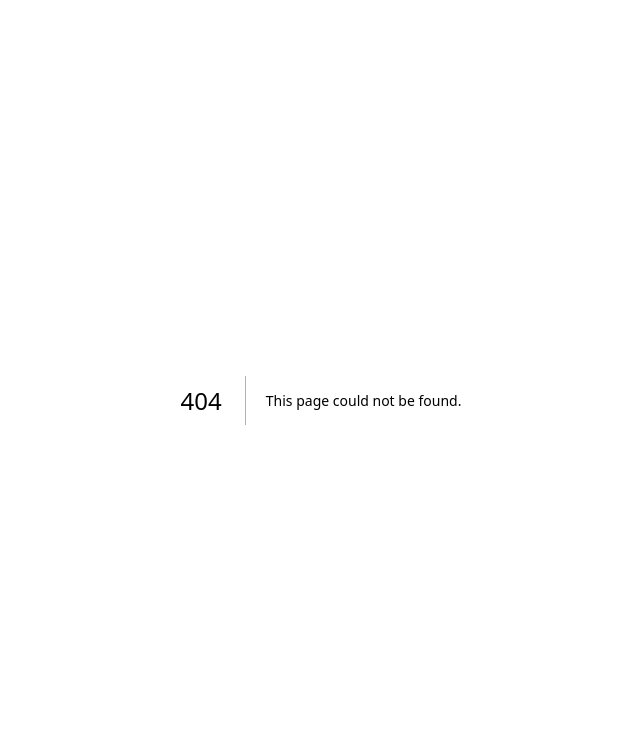
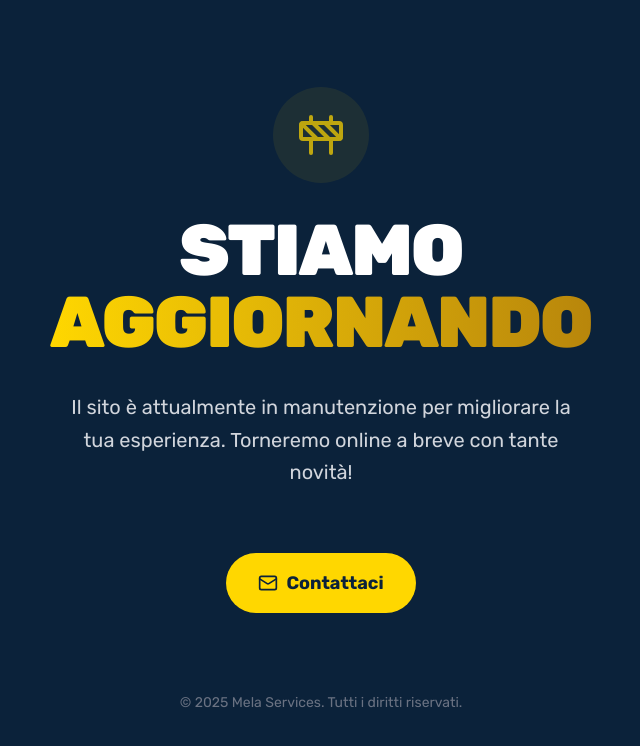
Before and after one commit to oddo99/Mela-vercel, a Next.js app: page /maintenance in a window 1280 px wide. Before the commit this address had no page. Shown: the top 746 px of the page, without its empty margins (319-959 px from the left). Built offline with nearby package versions, Linux system fonts and the light colour scheme.

Commit message:
Add Maintenance Mode and Analytics

```diff
--- a/package.json
+++ b/package.json
@@ -9,6 +9,7 @@
     "lint": "eslint"
   },
   "dependencies": {
+    "@vercel/analytics": "^1.5.0",
     "@vercel/speed-insights": "^1.2.0",
     "clsx": "^2.1.1",
     "framer-motion": "^12.23.24",
--- a/src/app/layout.tsx
+++ b/src/app/layout.tsx
@@ -2,6 +2,7 @@ import type { Metadata } from "next";
 import { Rubik } from "next/font/google";
 import "./globals.css";
 import { SpeedInsights } from "@vercel/speed-insights/next";
+import { Analytics } from "@vercel/analytics/next";
 
 const rubik = Rubik({
   variable: "--font-rubik",
@@ -25,6 +26,7 @@ export default function RootLayout({
       >
         {children}
         <SpeedInsights />
+        <Analytics />
       </body>
     </html>
   );
--- /dev/null
+++ b/src/app/maintenance/page.tsx
@@ -0,0 +1,44 @@
+import React from "react";
+import { Button } from "@/components/ui/Button";
+import { FadeIn } from "@/components/ui/FadeIn";
+import { Construction, Mail } from "lucide-react";
+import Link from "next/link";
+
+export default function MaintenancePage() {
+    return (
+        <div className="min-h-screen bg-[#0B223A] flex items-center justify-center p-4 text-white">
+            <FadeIn className="max-w-2xl w-full text-center space-y-8">
+                <div className="flex justify-center mb-8">
+                    <div className="h-24 w-24 rounded-full bg-[#FFD700]/10 flex items-center justify-center text-[#FFD700] animate-pulse">
+                        <Construction className="h-12 w-12" />
+                    </div>
+                </div>
+
+                <h1 className="text-5xl md:text-7xl font-black tracking-tight">
+                    STIAMO <br />
+                    <span className="text-transparent bg-clip-text bg-gradient-to-r from-[#FFD700] to-[#B8860B]">
+                        AGGIORNANDO
+                    </span>
+                </h1>
+
+                <p className="text-xl text-gray-300 max-w-lg mx-auto leading-relaxed">
+                    Il sito è attualmente in manutenzione per migliorare la tua esperienza.
+                    Torneremo online a breve con tante novità!
+                </p>
+
+                <div className="pt-8 flex flex-col sm:flex-row items-center justify-center gap-4">
+                    <Link href="mailto:info@melaservices.it">
+                        <Button size="lg" className="rounded-full bg-[#FFD700] text-[#0B223A] hover:bg-[#FFC700] font-bold px-8">
+                            <Mail className="mr-2 h-5 w-5" />
+                            Contattaci
+                        </Button>
+                    </Link>
+                </div>
+
+                <div className="pt-12 text-sm text-gray-500">
+                    &copy; {new Date().getFullYear()} Mela Services. Tutti i diritti riservati.
+                </div>
+            </FadeIn>
+        </div>
+    );
+}
--- /dev/null
+++ b/src/middleware.ts
@@ -0,0 +1,43 @@
+import { NextResponse } from 'next/server'
+import type { NextRequest } from 'next/server'
+
+export function middleware(request: NextRequest) {
+    // Check if maintenance mode is enabled via environment variable
+    const isMaintenanceMode = process.env.NEXT_PUBLIC_MAINTENANCE_MODE === 'true'
+
+    // Paths to always allow (static files, api, etc)
+    if (
+        request.nextUrl.pathname.startsWith('/_next') ||
+        request.nextUrl.pathname.startsWith('/static') ||
+        request.nextUrl.pathname.startsWith('/api') ||
+        request.nextUrl.pathname.includes('.') // files like favicon.ico, robots.txt
+    ) {
+        return NextResponse.next()
+    }
+
+    // If in maintenance mode and not on maintenance page, redirect to maintenance
+    if (isMaintenanceMode && request.nextUrl.pathname !== '/maintenance') {
+        return NextResponse.rewrite(new URL('/maintenance', request.url))
+    }
+
+    // If NOT in maintenance mode but user tries to access maintenance page, redirect to home
+    // (Optional: keeps the maintenance page hidden when not needed)
+    if (!isMaintenanceMode && request.nextUrl.pathname === '/maintenance') {
+        return NextResponse.redirect(new URL('/', request.url))
+    }
+
+    return NextResponse.next()
+}
+
+export const config = {
+    matcher: [
+        /*
+         * Match all request paths except for the ones starting with:
+         * - api (API routes)
+         * - _next/static (static files)
+         * - _next/image (image optimization files)
+         * - favicon.ico (favicon file)
+         */
+        '/((?!api|_next/static|_next/image|favicon.ico).*)',
+    ],
+}
```
Also changed, not shown: 2 other files (tests, documents, lock files or other folders).
